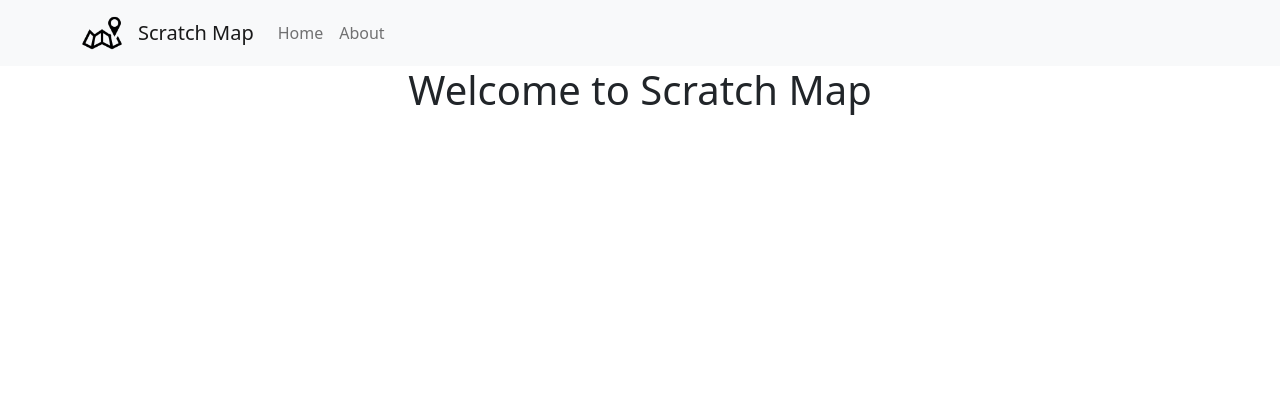
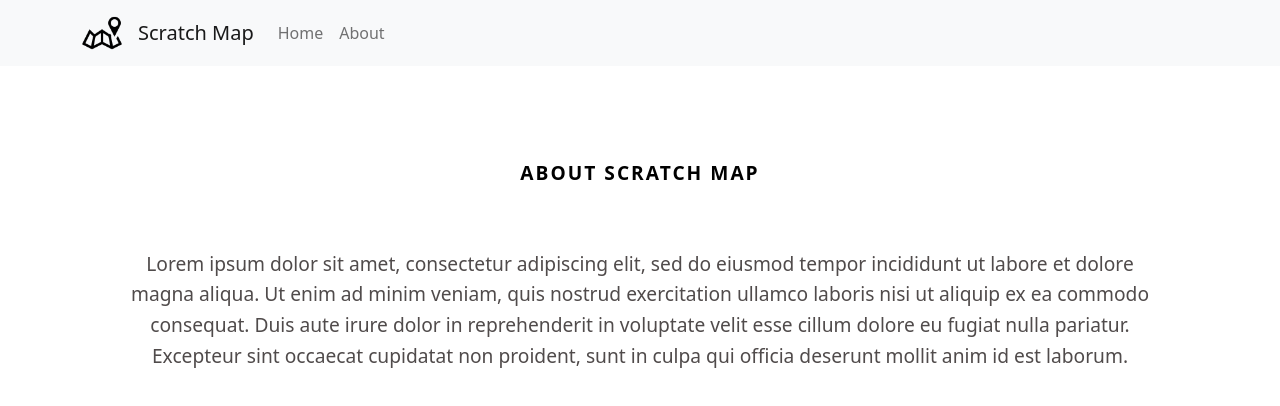
Before and after one commit to YasmineBouaziz/scratch-map3, a React (Create React App) app: page /about in a window 1280 px wide. Shown: the top 406 px of the page. Built offline with nearby package versions, Linux system fonts and the light colour scheme.

Commit message:
Populate about page

```diff
--- a/src/App.js
+++ b/src/App.js
@@ -1,24 +1,22 @@
-import React, { lazy } from 'react'
-import './style/App.scss'
-import Navbar from './components/Navbar'
-import { BrowserRouter as Router, Route, Routes } from 'react-router-dom'
-import './style/map.scss'
+import { BrowserRouter as Router, Route, Routes } from "react-router-dom";
+import Navbar from "./components/Navbar";
+import About from "./components/About";
+import Home from "./components/Home";
+import "./style/App.scss";
+import "./style/map.scss";
 
-const About = lazy(() => import('./components/About'))
-const Home = lazy(() => import('./components/map'))
-
-function App () {
+function App() {
   return (
-    <div className='App'>
+    <div className="App">
       <Navbar />
       <Router>
         <Routes>
-          <Route path='/about' element={<About />} />
-          <Route path='/' element={<Home />} />
+          <Route path="/about" element={<About />} />
+          <Route path="/" element={<Home />} />
         </Routes>
       </Router>
     </div>
-  )
+  );
 }
 
-export default App
+export default App;
--- a/src/components/About.js
+++ b/src/components/About.js
@@ -1,11 +1,27 @@
-import React from 'react'
+import React from "react";
+import "./About.scss";
 
-function About () {
+function About() {
   return (
     <div>
-      <h1>Welcome to Scratch Map</h1>
+      <div className="about-wrapper">
+        <div className="content-wrapper">
+          <h1 className="title">ABOUT SCRATCH MAP</h1>
+        </div>
+        <div className="paragraph">
+          <p>
+            Lorem ipsum dolor sit amet, consectetur adipiscing elit, sed do
+            eiusmod tempor incididunt ut labore et dolore magna aliqua. Ut enim
+            ad minim veniam, quis nostrud exercitation ullamco laboris nisi ut
+            aliquip ex ea commodo consequat. Duis aute irure dolor in
+            reprehenderit in voluptate velit esse cillum dolore eu fugiat nulla
+            pariatur. Excepteur sint occaecat cupidatat non proident, sunt in
+            culpa qui officia deserunt mollit anim id est laborum.
+          </p>
+        </div>
+      </div>
     </div>
-  )
+  );
 }
 
-export default About
+export default About;
--- /dev/null
+++ b/src/components/About.scss
@@ -0,0 +1,30 @@
+.about-wrapper {
+  padding-top: 2em;
+}
+
+.title {
+  font-weight: 700;
+  letter-spacing: 2px;
+  color: black;
+  margin-top: 0;
+  line-height: 1.6em;
+
+  text-align: center;
+
+  font-size: 1.2em;
+}
+
+.content-wrapper {
+  margin-top: 60px;
+  margin-bottom: 60px;
+}
+
+.paragraph {
+  color: rgb(80, 75, 75);
+  margin-top: 0;
+  line-height: 1.6em;
+  margin-left: 6em;
+  margin-right: 6em;
+  text-align: center;
+  font-size: 1.2em;
+}
--- a/src/components/Navbar.js
+++ b/src/components/Navbar.js
@@ -2,7 +2,7 @@ import React from 'react'
 import Navbar from 'react-bootstrap/Navbar'
 import Nav from 'react-bootstrap/Nav'
 import Container from 'react-bootstrap/Container'
-import logo from './map_icon.png'
+import logo from './images/map_icon.png'
 
 function NavBar () {
   return (
--- a/src/components/_Navbar.scss
+++ b/src/components/_Navbar.scss
@@ -12,7 +12,7 @@
   display: flex;
   justify-content: space-around;
   width: 286px;
-  font-family: 'Camphor', Open Sans, Segoe UI, sans-serif;
+  font-family: "Camphor", Open Sans, Segoe UI, sans-serif;
   font-size: 1.2em;
   margin-top: 40px;
 }
--- a/src/style/index.scss
+++ b/src/style/index.scss
@@ -1,11 +1,11 @@
 body {
   margin: 0;
-  font-family: -apple-system, BlinkMacSystemFont, 'Segoe UI', 'Roboto', 'Oxygen',
-    'Ubuntu', 'Cantarell', 'Fira Sans', 'Droid Sans', 'Helvetica Neue',
+  font-family: -apple-system, BlinkMacSystemFont, "Segoe UI", "Roboto", "Oxygen",
+    "Ubuntu", "Cantarell", "Fira Sans", "Droid Sans", "Helvetica Neue",
     sans-serif;
 }
 
 code {
-  font-family: source-code-pro, Menlo, Monaco, Consolas, 'Courier New',
+  font-family: source-code-pro, Menlo, Monaco, Consolas, "Courier New",
     monospace;
 }
```
Also changed, not shown: src/components/Home.js (renamed from src/components/map.js), src/components/images/map_icon.png (renamed from src/components/map_icon.png).
